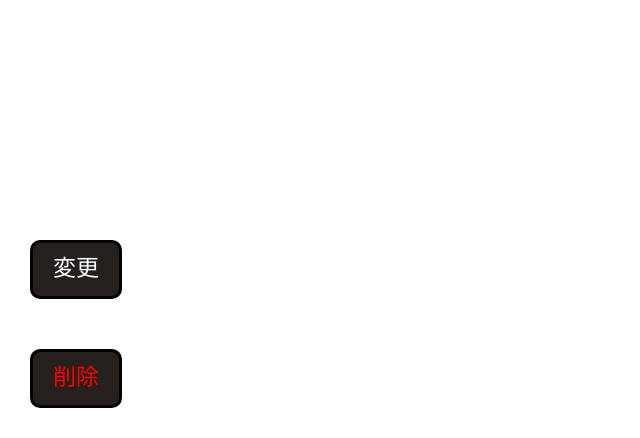
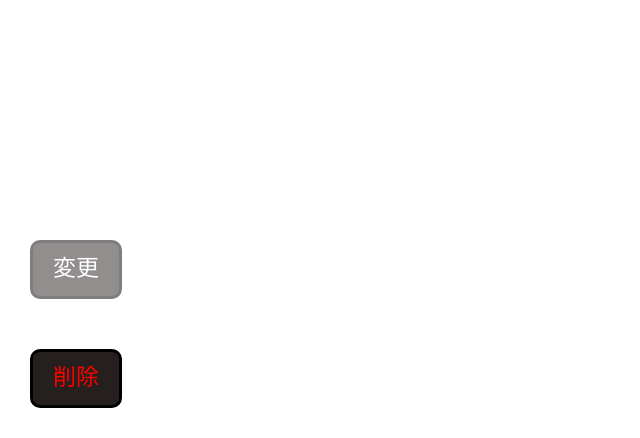
Before and after one commit to kami2438/venv_syokutomo, a Django app: template syokutomo/shop/templates/food_list_ex.html in a window 1280 px wide, with the pointer over the restyled element. Shown: the part 480-918 px from the top of the page, without its empty margins (0-640 px from the left). Run offline with Django 3.2, Linux system fonts and the light colour scheme; the template is opened without the code that fills it, so the values that code supplies are empty; some libraries are stand-ins or nearby versions.

Commit message:
bottun微調整

```diff
--- a/syokutomo/static/css/food_list_ex.css
+++ b/syokutomo/static/css/food_list_ex.css
@@ -50,6 +50,9 @@
   font-size: 23px;
   border: solid black;
   }
+  .change:hover{
+    opacity: 0.5;
+  }
 .change-button{
   color: white;
 }
@@ -63,7 +66,9 @@
   font-size: 23px;
   border: solid black;
   }
-
+.delete:hover{
+  opacity: 0.5;
+  }
 .delete-button{
   color: red;
 }
```
